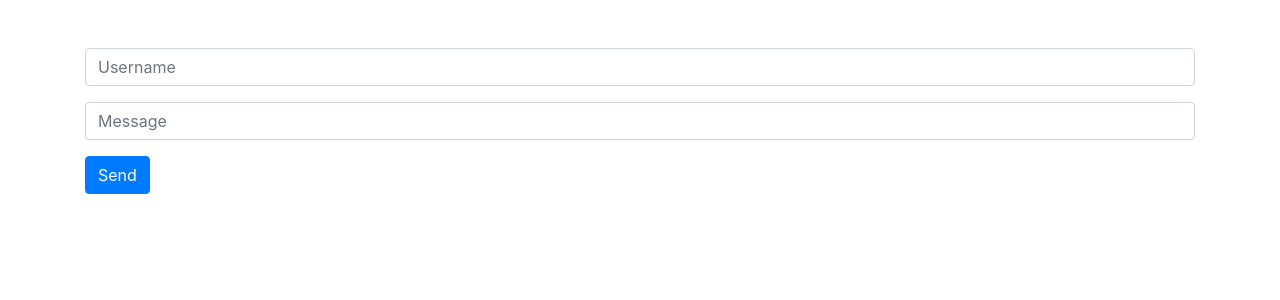
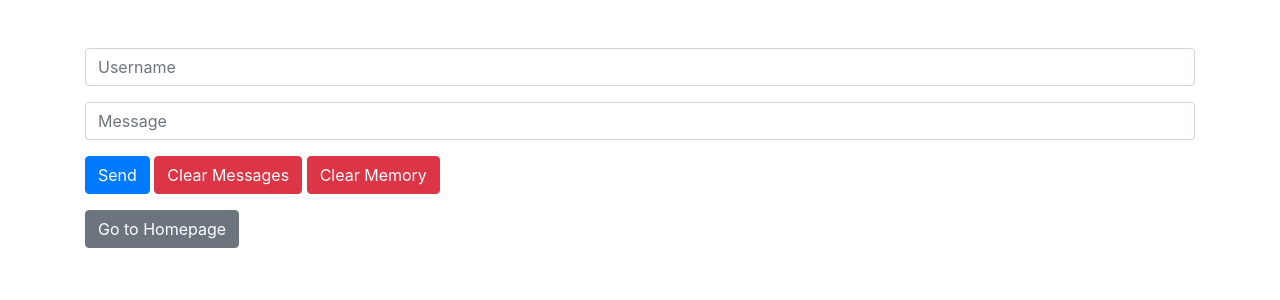
Before and after one commit to Abhishekkaddipudi/Render_deployment, a Flask app: page /chat in a window 1280 px wide. Shown: the top 300 px of the page. Run offline with Flask 3, Linux system fonts and the light colour scheme; data that the repository does not hold is empty; some libraries are stand-ins or nearby versions.

Commit message:
added chat features

```diff
--- a/app.py
+++ b/app.py
@@ -1,4 +1,4 @@
-from flask import Flask, send_file, request, render_template,jsonify
+from flask import Flask, send_file, request, render_template,redirect, url_for,jsonify
 from PIL import Image, ImageDraw
 from datetime import datetime
 import io
@@ -22,10 +22,22 @@ def send_message():
     message = request.form['message']
     if username and message:
         messages.append({'username': username, 'message': message})
-        socketio.emit('new_message', {'username': username, 'message': message})
-        return jsonify({'success': True})
-    else:
-        return jsonify({'success': False, 'error': 'Username and message are required'})
+    return redirect(url_for('index'))
+@app.route('/messages')
+def get_messages():
+    return jsonify(messages)
+
+@app.route('/clear_messages', methods=['POST'])
+def clear_messages():
+    global messages
+    messages = []
+    return jsonify({'success': True})
+
+@app.route('/clear_memory', methods=['POST'])
+def clear_memory():
+    global messages
+    messages = []
+    return redirect(url_for('index'))
 
 @app.route('/year', methods=['GET'])
 def age_image():
--- a/templates/chat.html
+++ b/templates/chat.html
@@ -8,57 +8,70 @@
 </head>
 <body>
     <div class="container mt-5">
-        <div id="chat-box">
-            {% for message in messages %}
-                <p><strong>{{ message['username'] }}:</strong> {{ message['message'] }}</p>
-            {% endfor %}
-        </div>
-        <form id="message-form" class="mt-3">
+        <div id="message-display"></div>
+        <form id="message-form" class="mt-3" action="/send_message" method="POST">
             <div class="form-group">
-                <input type="text" id="username" class="form-control" placeholder="Username">
+                <input type="text" id="username" class="form-control" placeholder="Username" name="username">
             </div>
             <div class="form-group">
-                <input type="text" id="message" class="form-control" placeholder="Message">
+                <input type="text" id="message" class="form-control" placeholder="Message" name="message">
             </div>
             <button type="submit" class="btn btn-primary">Send</button>
+            <button type="button" class="btn btn-danger" id="clear-messages">Clear Messages</button>
+            <button type="button" class="btn btn-danger" id="clear-memory">Clear Memory</button>
         </form>
+        <a href="/" class="btn btn-secondary mt-3">Go to Homepage</a>
     </div>
 
     <script src="https://code.jquery.com/jquery-3.6.0.min.js"></script>
-    <script src="https://cdnjs.cloudflare.com/ajax/libs/socket.io/4.3.2/socket.io.min.js"></script>
     <script>
+        function fetchMessages() {
+            $.get('/messages', function(messages) {
+                $('#message-display').empty();
+                messages.forEach(function(message) {
+                    $('#message-display').append('<p><strong>' + message.username + ':</strong> ' + message.message + '</p>');
+                });
+            });
+        }
+
         $(document).ready(function() {
-            var socket = io();
-            socket.on('connect', function() {
-                console.log('Connected to server.');
-            });
-            socket.on('new_message', function(data) {
-                appendMessage(data.username, data.message);
+            // Retrieve username from localStorage
+            var username = localStorage.getItem('username');
+            if (username) {
+                $('#username').val(username);
+            }
+
+            setInterval(fetchMessages, 500);
+
+            $('#message-form').submit(function(event) {
+                // Store username in localStorage
+                var username = $('#username').val();
+                localStorage.setItem('username', username);
             });
 
-            $('#message-form').submit(function(event) {
-                event.preventDefault();
-                var username = $('#username').val();
-                var message = $('#message').val();
+            $('#clear-messages').click(function() {
                 $.ajax({
                     type: 'POST',
-                    url: '/send_message',
-                    data: {username: username, message: message},
+                    url: '/clear_messages',
                     success: function(response) {
                         if (response.success) {
-                            $('#message').val('');
-
-                        } else {
-                            alert('Error: ' + response.error);
+                            fetchMessages();
                         }
                     }
                 });
             });
 
-            // Function to append new message to the chat box
-            function appendMessage(username, message) {
-                $('#chat-box').append('<p><strong>' + username + ':</strong> ' + message + '</p>');
-            }
+            $('#clear-memory').click(function() {
+                $.ajax({
+                    type: 'POST',
+                    url: '/clear_memory',
+                    success: function(response) {
+                        if (response.success) {
+                            fetchMessages();
+                        }
+                    }
+                });
+            });
         });
     </script>
 </body>
```
